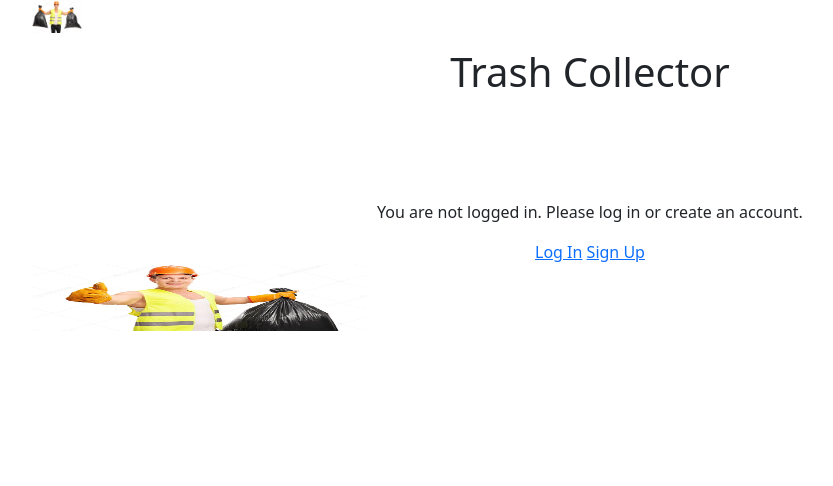
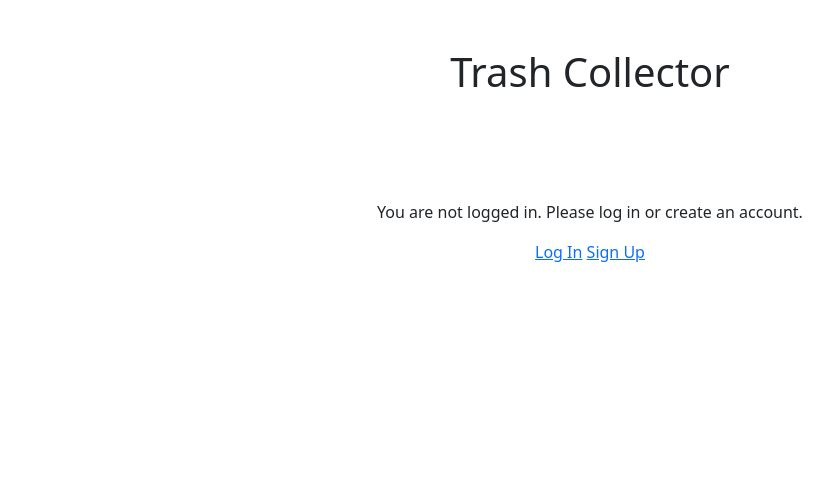
Before and after one commit to joeylking/TrashCollector, a Django app: page / in a window 1280 px wide. Shown: the top 486 px of the page, without its empty margins (50-883 px from the left). Run offline with Django 3.2, Linux system fonts and the light colour scheme.

Commit message:
Removed non-working images

```diff
--- a/trash_collector/employees/templates/employees/index.html
+++ b/trash_collector/employees/templates/employees/index.html
@@ -4,7 +4,7 @@
 
 {% block content %}
   {% if user.is_authenticated %}
-    Hello {{ user.username }}! Today is {{ today_day }}, {{ today_date }}. These customers are awaiting pickup:
+    Hello {{ logged_in_employee.name }}! Today is {{ today_day }}, {{ today_date }}. These customers are awaiting pickup:
     <ul class="list-group">
     {% for customer in customers_not_picked_up %}
       <li class="list-group-item">{{customer.name}} - {{customer.address}}    <a class="btn btn-success btn-sm" href="{% url 'employees:serviced' customer.id %}" role="button">Complete</a> </li>
--- a/trash_collector/templates/base.html
+++ b/trash_collector/templates/base.html
@@ -20,21 +20,12 @@
     <main>
       <div class="container">
         <div class="row">
-          <div class="col-2">
-            <div class="Stock Image">
-              <img src = "Trash_Collector_Photos/Man_Flexes_With_Garbage.jpg" style="width: 30%; height:30%;">
-            </div>
-          </div>
-          <div class="col-8" align="center">
+          <div class="col" align="center">
             <br />
             <br />
             <h1>{% block header %} Welcome to our trash collector website! {% endblock %}</h1>
             {% block content %}{% endblock %}
           </div>
-          <div class="col-2"></div>
-            <div class="Stock Image">
-              <img src = "Trash_Collector_Photos/Thumbs_Up.jpg" style="width: 30%; height:30%;">
-            </div>
         </div>
       </div>
     </main>
```
